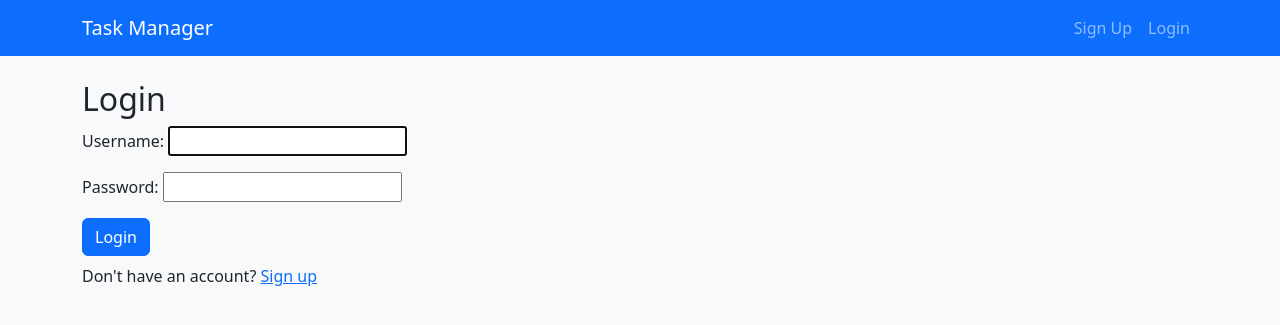
After one commit to selam-mbk1/task_manager, a Django app: page / in a window 1280 px wide. The commit adds this page. Shown: the top 325 px of the page. Run offline with Django 5.2, Linux system fonts and the light colour scheme.

Commit message:
Initial commit of Django task manager app

```diff
--- a/task_project/settings.py
+++ b/task_project/settings.py
@@ -59,7 +59,7 @@ ROOT_URLCONF = 'task_project.urls'
 TEMPLATES = [
     {
         'BACKEND': 'django.template.backends.django.DjangoTemplates',
-        'DIRS': [BASE_DIR / 'templates'],
+        'DIRS': [BASE_DIR / 'tasks/templates'],
         'APP_DIRS': True,
         'OPTIONS': {
             'context_processors': [
@@ -137,3 +137,6 @@ STATICFILES_DIRS = [os.path.join(BASE_DIR, "static")]
 LOGIN_REDIRECT_URL = 'task_list'
 LOGOUT_REDIRECT_URL = 'login'
 EMAIL_BACKEND = "django.core.mail.backends.console.EmailBackend"
+STATIC_URL = '/static/'
+STATICFILES_DIRS = [BASE_DIR / "static"]
+CRISPY_TEMPLATE_PACK = 'bootstrap4'
--- a/task_project/urls.py
+++ b/task_project/urls.py
@@ -19,5 +19,6 @@ from django.urls import path, include
 
 urlpatterns = [
     path('admin/', admin.site.urls),
-    path('api/', include('tasks.urls')),
+    path('api/', include('tasks.api_urls')),
+    path('', include('tasks.urls')),
 ]
--- /dev/null
+++ b/tasks/templates/tasks/base.html
@@ -0,0 +1,34 @@
+<!DOCTYPE html>
+<html lang="en">
+<head>
+  <meta charset="UTF-8">
+  <meta name="viewport" content="width=device-width, initial-scale=1.0">
+  <title>{% block title %}Task Manager{% endblock %}</title>
+  <link href="https://cdn.jsdelivr.net/npm/bootstrap@5.3.2/dist/css/bootstrap.min.css" rel="stylesheet">
+</head>
+<body class="bg-light">
+
+  <nav class="navbar navbar-expand-lg navbar-dark bg-primary mb-4">
+    <div class="container">
+      <a class="navbar-brand" href="/">Task Manager</a>
+      <div class="collapse navbar-collapse">
+        <ul class="navbar-nav ms-auto">
+          {% if user.is_authenticated %}
+            <li class="nav-item"><a class="nav-link" href="{% url 'task_list' %}">My Tasks</a></li>
+            <li class="nav-item"><a class="nav-link" href="{% url 'logout' %}">Logout</a></li>
+          {% else %}
+            <li class="nav-item"><a class="nav-link" href="{% url 'signup' %}">Sign Up</a></li>
+            <li class="nav-item"><a class="nav-link" href="{% url 'login' %}">Login</a></li>
+          {% endif %}
+        </ul>
+      </div>
+    </div>
+  </nav>
+
+  <div class="container">
+    {% block content %}{% endblock %}
+  </div>
+
+  <script src="https://cdn.jsdelivr.net/npm/bootstrap@5.3.2/dist/js/bootstrap.bundle.min.js"></script>
+</body>
+</html>
--- /dev/null
+++ b/tasks/templates/tasks/login.html
@@ -0,0 +1,10 @@
+{% extends 'tasks/base.html' %}
+{% block content %}
+<h2>Login</h2>
+<form method="post">
+    {% csrf_token %}
+    {{ form.as_p }}
+    <button type="submit" class="btn btn-primary">Login</button>
+</form>
+<p class="mt-2">Don't have an account? <a href="{% url 'signup' %}">Sign up</a></p>
+{% endblock %}
--- a/tasks/urls.py
+++ b/tasks/urls.py
@@ -1,11 +1,15 @@
-from django.urls import path, include
-from rest_framework.routers import DefaultRouter
-from .views import TaskViewSet, CategoryViewSet
-
-router = DefaultRouter()
-router.register(r'tasks', TaskViewSet, basename='task')
-router.register(r'categories', CategoryViewSet, basename='category')
+from django.urls import path
+from . import views
 
 urlpatterns = [
-    path('', include(router.urls)),
+    path('task_list/', views.task_list_view, name='task_list'),
+    path('task/create/', views.task_create_view, name='task_create'),
+    path('task/<int:pk>/toggle/', views.task_toggle_view, name='task_toggle'),
+    path('task/<int:pk>/update/', views.task_update_view, name='task_update'),
+    path('task/<int:pk>/delete/', views.task_delete_view, name='task_delete'),
+    path('task/<int:pk>/complete/', views.task_complete_view, name='task_complete'),
+    path('task/<int:pk>/incomplete/', views.task_incomplete_view, name='task_incomplete'),
+    path('signup/', views.signup_view, name='signup'),
+    path('', views.login_view, name='login'),
+    path('logout/', views.logout_view, name='logout'),
 ]
--- a/tasks/views.py
+++ b/tasks/views.py
@@ -1,9 +1,16 @@
 from rest_framework import viewsets, permissions
+from rest_framework.decorators import action
+from rest_framework.response import Response
+from django.shortcuts import get_object_or_404, render, redirect
+from django.contrib.auth import login, logout
+from django.contrib.auth.decorators import login_required
+from django.contrib.auth.forms import UserCreationForm, AuthenticationForm
+
 from .models import Task, Category
 from .serializers import TaskSerializer, CategorySerializer
-from rest_framework.decorators import action
-from rest_framework.response import Response
-from django.shortcuts import get_object_or_404
+from .forms import TaskForm
+
+
 
 class TaskViewSet(viewsets.ModelViewSet):
     serializer_class = TaskSerializer
@@ -29,6 +36,103 @@ class TaskViewSet(viewsets.ModelViewSet):
         task.save()
         return Response({'status': 'task marked as incomplete'})
 
+
 class CategoryViewSet(viewsets.ModelViewSet):
     serializer_class = CategorySerializer
     queryset = Category.objects.all()
+
+
+
+def signup_view(request):
+    if request.method == 'POST':
+        form = UserCreationForm(request.POST)
+        if form.is_valid():
+            user = form.save()
+            login(request, user)  # auto-login after signup
+            return redirect('task_list')
+    else:
+        form = UserCreationForm()
+    return render(request, 'tasks/signup.html', {'form': form})
+
+
+def login_view(request):
+    if request.method == 'POST':
+        form = AuthenticationForm(data=request.POST)
+        if form.is_valid():
+            user = form.get_user()
+            login(request, user)
+            return redirect('task_list')
+    else:
+        form = AuthenticationForm()
+    return render(request, 'tasks/login.html', {'form': form})
+
+
+def logout_view(request):
+    logout(request)
+    return redirect('login')
+
+
+
+@login_required
+def task_list_view(request):
+    tasks = Task.objects.filter(owner=request.user)
+    form = TaskForm()
+    return render(request, 'tasks/task_list.html', {'tasks': tasks, 'form': form})
+
+
+@login_required
+def task_toggle_view(request, pk):
+    task = get_object_or_404(Task, pk=pk, owner=request.user)
+    task.completed = not task.completed
+    task.save()
+    return redirect("task_list")
+@login_required
+def task_create_view(request):
+    if request.method == 'POST':
+        form = TaskForm(request.POST)
+        if form.is_valid():
+            task = form.save(commit=False)
+            task.owner = request.user
+            task.save()
+            return redirect('task_list')
+    else:
+        form = TaskForm()
+    return render(request, 'tasks/task_form.html', {'form': form})
+
+
+@login_required
+def task_update_view(request, pk):
+    task = get_object_or_404(Task, pk=pk, owner=request.user)
+    if request.method == 'POST':
+        form = TaskForm(request.POST, instance=task)
+        if form.is_valid():
+            form.save()
+            return redirect('task_list')
+    else:
+        form = TaskForm(instance=task)
+    return render(request, 'tasks/task_form.html', {'form': form})
+
+
+@login_required
+def task_delete_view(request, pk):
+    task = get_object_or_404(Task, pk=pk, owner=request.user)
+    if request.method == 'POST':
+        task.delete()
+        return redirect('task_list')
+    return render(request, 'tasks/task_confirm_delete.html', {'task': task})
+
+
+@login_required
+def task_complete_view(request, pk):
+    task = get_object_or_404(Task, pk=pk, owner=request.user)
+    task.completed = True
+    task.save()
+    return redirect('task_list')
+
+
+@login_required
+def task_incomplete_view(request, pk):
+    task = get_object_or_404(Task, pk=pk, owner=request.user)
+    task.completed = False
+    task.save()
+    return redirect('task_list')
```
Also changed, not shown: tasks/api_urls.py (added, +11 -0 lines), tasks/forms.py (added, +23 -0 lines), tasks/templates/tasks/signup.html (added, +19 -0 lines), tasks/templates/tasks/task_confirm_delete.html (+10 -0 lines), tasks/templates/tasks/task_form.html (+12 -0 lines), tasks/templates/tasks/task_list.html (+45 -40 lines).
